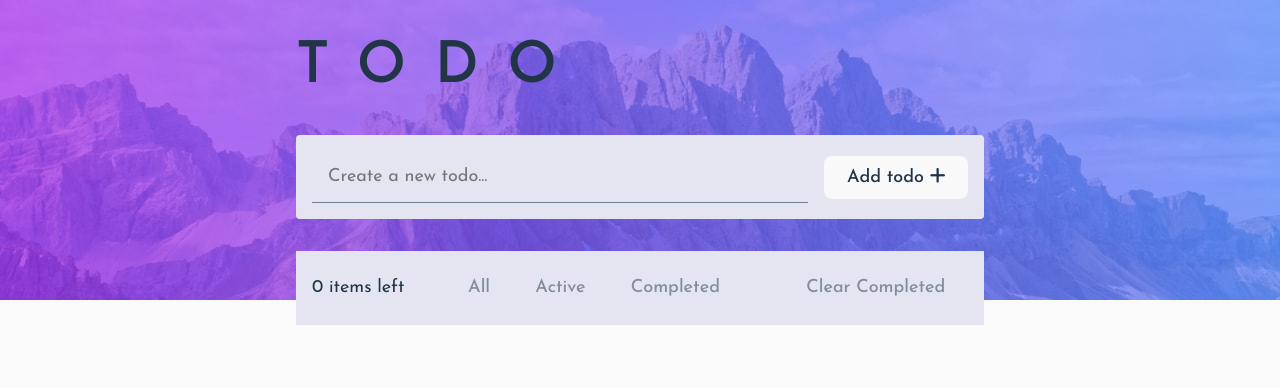
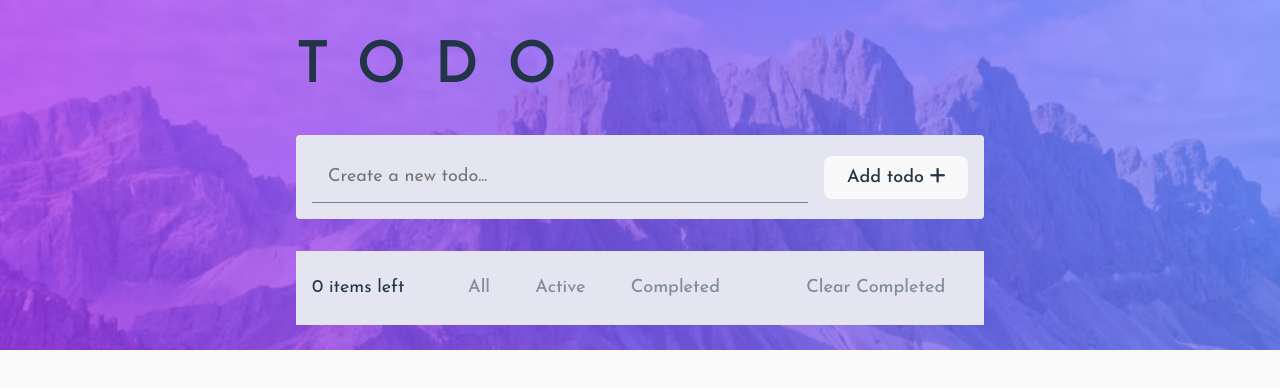
Before and after one commit to Junior-dev-Track/16-react-todolist-crolette, a React (Vite) app: page / in a window 1280 px wide. Shown: the top 388 px of the page. Built offline with nearby package versions, Linux system fonts and the light colour scheme.

Commit message:
style: adapt bg-size for the image header to "cover"

```diff
--- a/src/index.css
+++ b/src/index.css
@@ -23,9 +23,9 @@ form,
 header {
 	background-repeat: no-repeat;
 	background-image: url(./images/bg-desktop-dark.jpg);
-
+  background-size: cover;
 	width: 100vw;
-	height: 450px;
+	height: 350px;
 	position: absolute;
 	left: 0;
 	top: 0;
```
